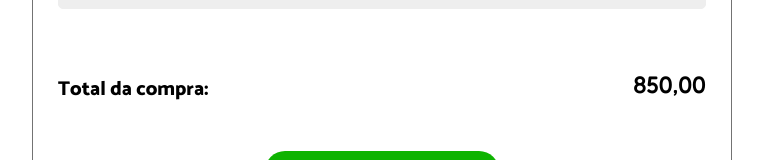
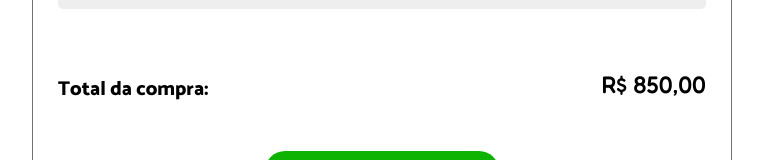
Before and after one commit to AraraDevs/bioreino-web, a React (Vite) app in the folder client/: page /login/inscreva/professional in a window 1280 px wide. Shown: the part 1063-1223 px from the top of the page, without its empty margins (258-1021 px from the left). Built offline with nearby package versions, Linux system fonts and the light colour scheme.

Commit message:
chore: Adiciona cifra

```diff
--- a/client/src/Components/Login/LoginSign.jsx
+++ b/client/src/Components/Login/LoginSign.jsx
@@ -149,7 +149,7 @@ const LoginSign = () => {
             />
             <div className={styles.total}>
               <h2>Total da compra:</h2>
-              <span>{price}</span>
+              <span>R$ {price}</span>
             </div>
             {loading ? (
               <Button disabled>Finalizar Compra</Button>
```
